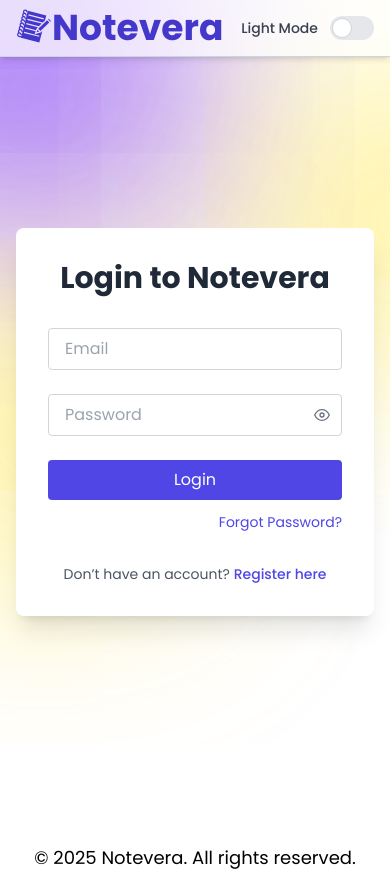
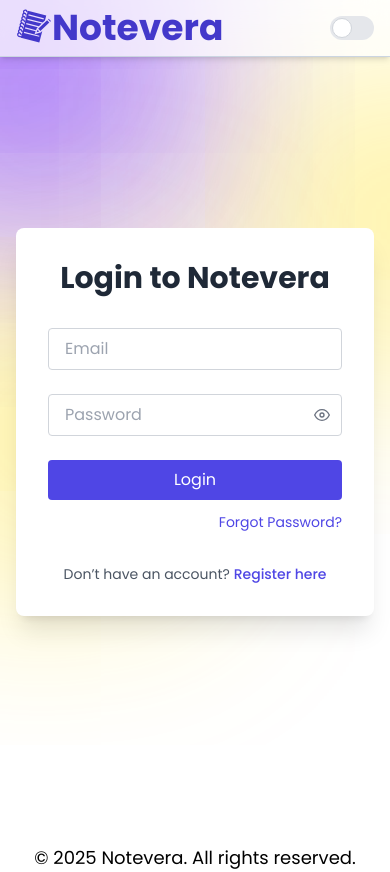
Before and after one commit to hritikchauhanji/Notevera-Frontend, a React (Vite) app: page /auth/login in a window 390 px wide. Built offline with nearby package versions, Linux system fonts and the light colour scheme; no server answers.

Commit message:
hide theme button in sm

```diff
--- a/src/components/Header/ThemeBtn.jsx
+++ b/src/components/Header/ThemeBtn.jsx
@@ -19,7 +19,7 @@ export default function ThemeBtn() {
     return (
         <label className="flex items-center cursor-pointer">
 
-            <span className="text-sm font-medium text-gray-700 dark:text-gray-300">
+            <span className="text-sm font-medium text-gray-700 dark:text-gray-300 sm:hidden md:block">
                 {themeMode === "dark" ? "Dark Mode" : "Light Mode"}
             </span>
             <div className='relative ml-3'>
```
